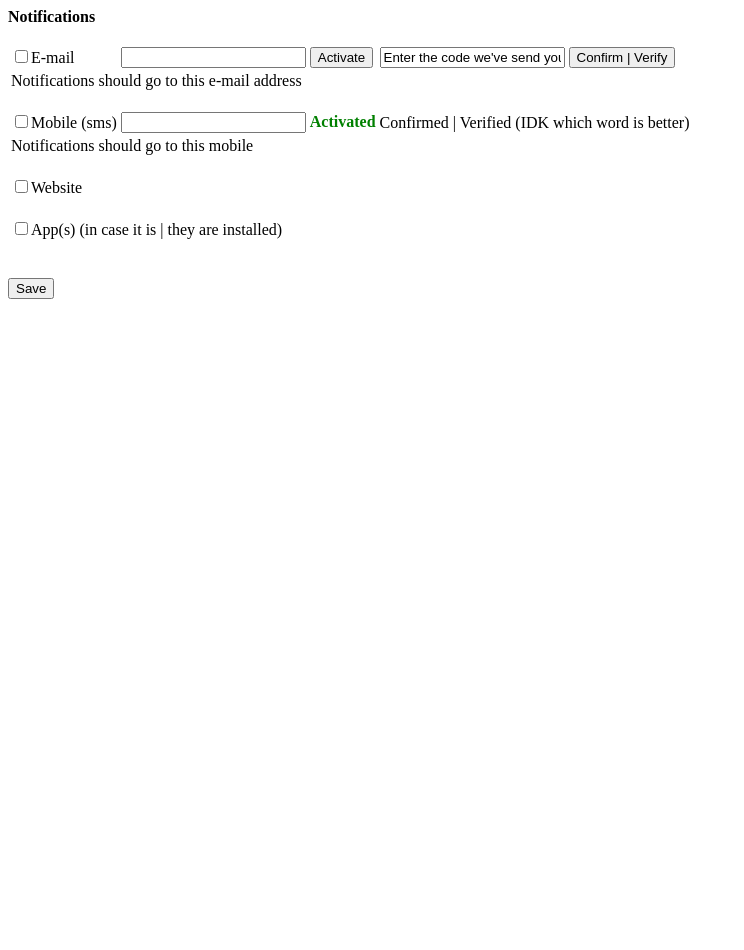
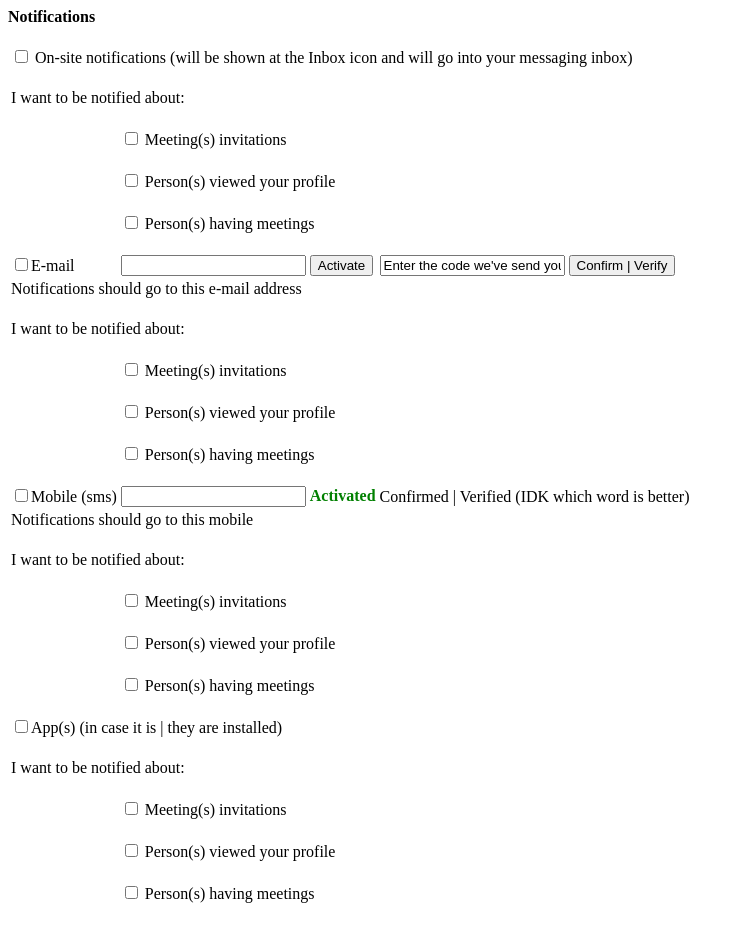
Before and after one commit to leoloveisme/letsmeet, a PHP site: page /notifications.php in a window 1280 px wide. Shown: the whole page, without its empty margins (0-744 px from the left). Before the commit the page ends 299 px from the top, so only its background shows below. Run offline with PHP 8.4, Linux system fonts and the light colour scheme.

Commit message:
Uploading all changes to the mvp branch. 5 march 2015 13:20 indian time

```diff
--- a/notifications.php
+++ b/notifications.php
@@ -1,12 +1,46 @@
+<a name="notifications"></a>
 <strong>Notifications</strong>
 <br><br>
 <table border=0>
+<tr>
+<td colspan=3 valign=top><input type=checkbox> On-site notifications (will be shown at the Inbox icon and will go into your messaging inbox)
+<br><br>
+</td>
+</tr>
+<tr>
+<td colspan=3 valign=top>I want to be notified about:
+<br><br>
+</td>
+</tr>
+<tr>
+<td></td><td><input type=checkbox> Meeting(s) invitations <br><br></td><td></td>
+</tr>
+<tr>
+<td></td><td><input type=checkbox> Person(s) viewed your profile <br><br></td><td></td>
+</tr>
+<tr>
+<td></td><td><input type=checkbox> Person(s) having meetings <br><br></td><td></td>
+</tr>
 <tr>
 <td valign=top><input type=checkbox>E-mail</td><td valign=top><input> <button>Activate</button></td> <td><input value="Enter the code we've send you in the e-mail or click activation link in the e-mail"> <button>Confirm | Verify</button></td>
 </tr>
 <td colspan=3 valign=top>Notifications should go to this e-mail address
 <br><br>
 </td>
+</tr>
+<tr>
+<td colspan=3 valign=top>I want to be notified about:
+<br><br>
+</td>
+</tr>
+<tr>
+<td></td><td><input type=checkbox> Meeting(s) invitations <br><br></td><td></td>
+</tr>
+<tr>
+<td></td><td><input type=checkbox> Person(s) viewed your profile <br><br></td><td></td>
+</tr>
+<tr>
+<td></td><td><input type=checkbox> Person(s) having meetings <br><br></td><td></td>
 </tr>
 <tr>
 <td valign=top>
@@ -20,10 +54,18 @@
 </td>
 </tr>
 <tr>
-<td colspan=3>
-<input type=checkbox>Website
+<td colspan=3 valign=top>I want to be notified about:
 <br><br>
 </td>
+</tr>
+<tr>
+<td></td><td><input type=checkbox> Meeting(s) invitations <br><br></td><td></td>
+</tr>
+<tr>
+<td></td><td><input type=checkbox> Person(s) viewed your profile <br><br></td><td></td>
+</tr>
+<tr>
+<td></td><td><input type=checkbox> Person(s) having meetings <br><br></td><td></td>
 </tr>
 <tr>
 <td colspan=3>
@@ -31,6 +73,19 @@
 <br><br>
 </td>
 </tr>
+<tr>
+<td colspan=3 valign=top>I want to be notified about:
+<br><br>
+</td>
+</tr>
+<tr>
+<td></td><td><input type=checkbox> Meeting(s) invitations <br><br></td><td></td>
+</tr>
+<tr>
+<td></td><td><input type=checkbox> Person(s) viewed your profile <br><br></td><td></td>
+</tr>
+<tr>
+<td></td><td><input type=checkbox> Person(s) having meetings <br><br></td><td></td>
+</tr>
 </table>
 <br>
-<button>Save</button>
```
Also changed, not shown: 1 other file.
